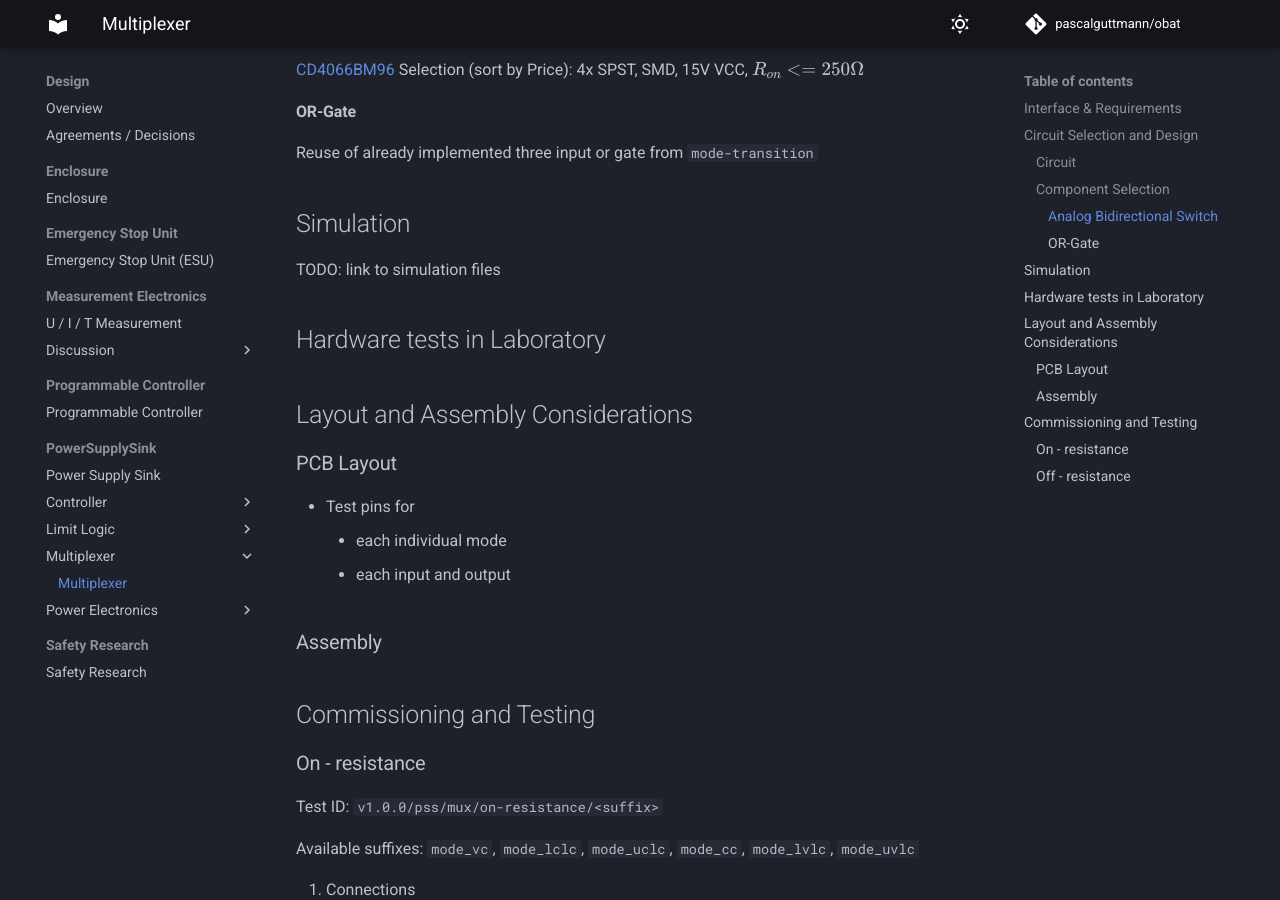
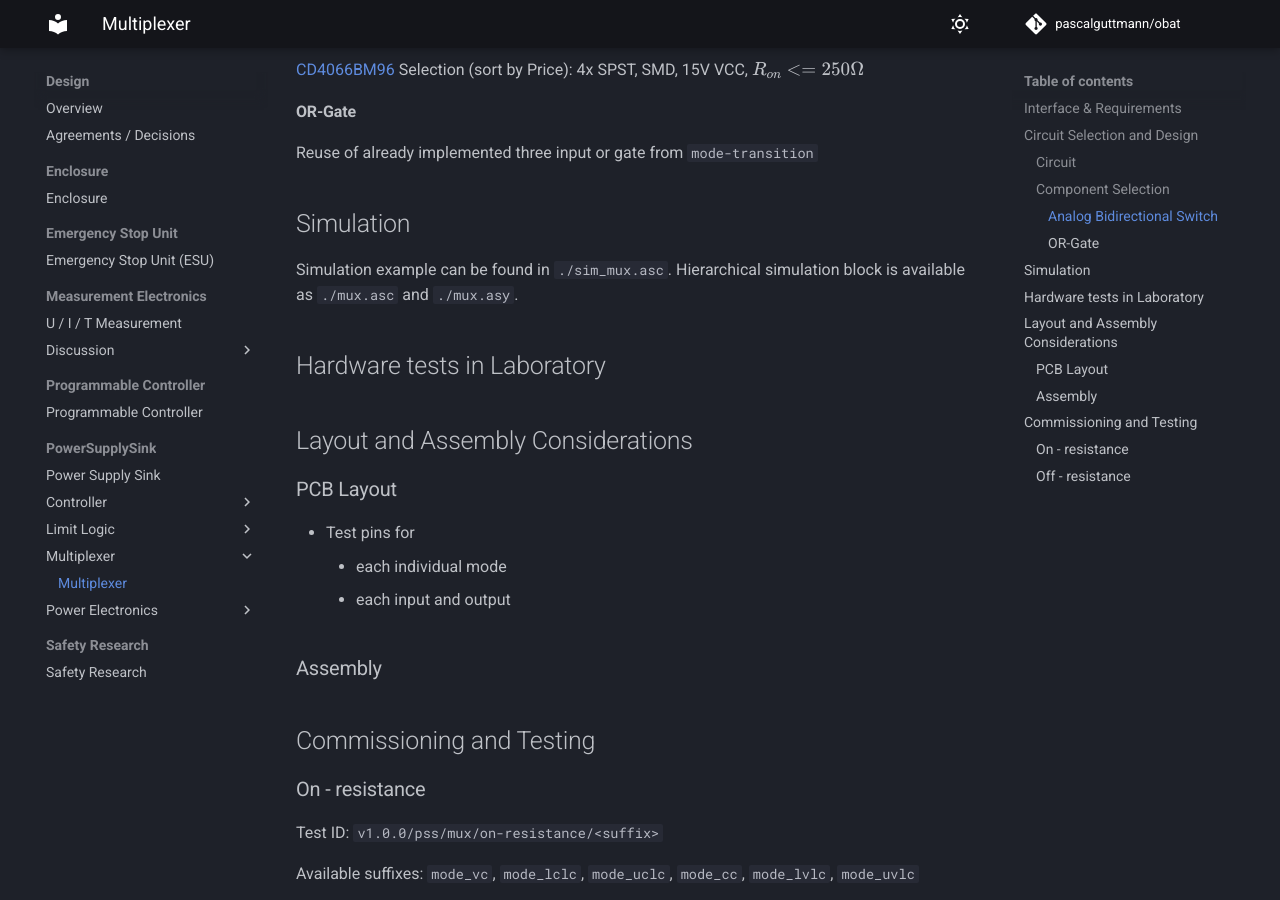
Before and after one commit to pascalguttmann/obat, an MkDocs documentation site: the page built from docs/design/pss/mux/mux.md, in a window 1280 px wide and 900 px high, scrolled down 1654 px. Built offline with MkDocs 1.6.1 and Material for MkDocs 9.7.7, drawn with Linux system fonts in a browser that asks for light colours; comment, search, counter and statistics services are not loaded.

Commit message:
add mux ltspice simulation

```diff
--- a/docs/design/pss/mux/mux.md
+++ b/docs/design/pss/mux/mux.md
@@ -62,7 +62,8 @@ Reuse of already implemented three input or gate from `mode-transition`
 
 ## Simulation
 
-TODO: link to simulation files
+Simulation example can be found in `./sim_mux.asc`.
+Hierarchical simulation block is available as `./mux.asc` and `./mux.asy`.
 
 ## Hardware tests in Laboratory
 
```
Also changed, not shown: 5 other files.
